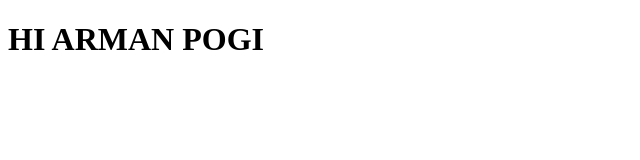
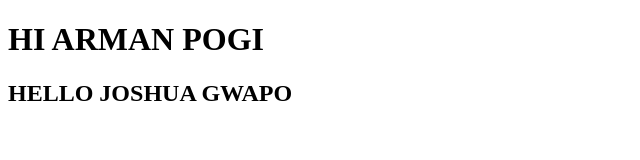
Before and after one commit to jdcd25/Sofips, a plain HTML site: page index.html in a window 1280 px wide. Shown: the whole page, without its empty margins (0-640 px from the left). Drawn offline with Linux system fonts and the light colour scheme.

Commit message:
Added h2

```diff
--- a/index.html
+++ b/index.html
@@ -8,5 +8,6 @@
     </head>
     <body>
         <h1>HI ARMAN POGI</h1>
+        <h2>HELLO JOSHUA GWAPO</h2>
     </body>
 </html>
```
